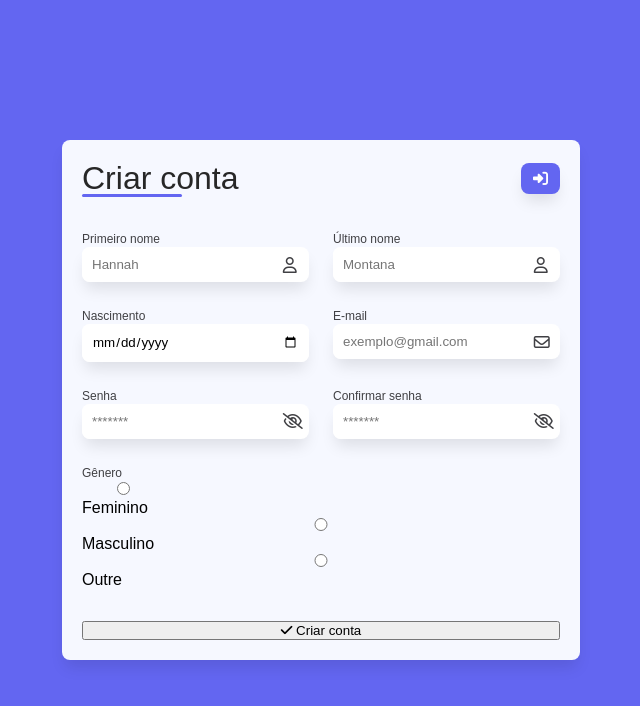
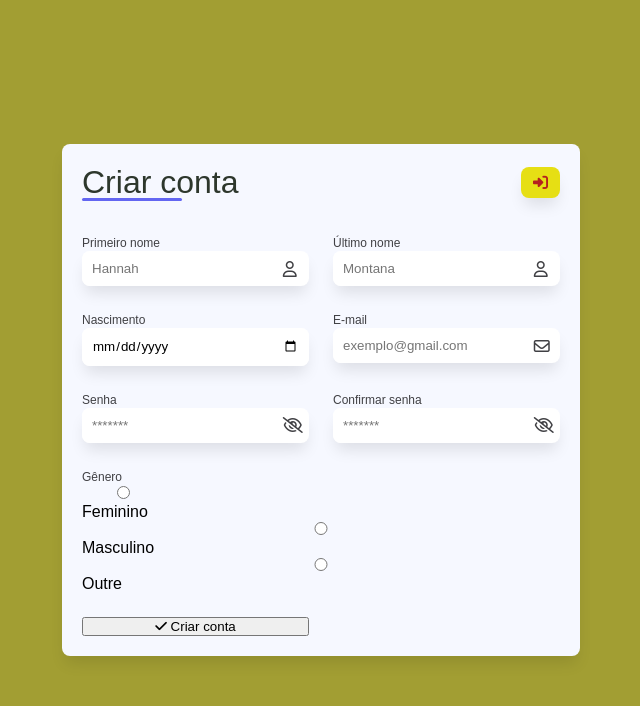
Before and after one commit to jandirapedrosa/multi_exerc, a plain HTML site: page index.html in a window 1280 px wide. Shown: the whole page, without its empty margins (319-959 px from the left). Drawn offline with Linux system fonts and the light colour scheme.

Commit message:
atualização de HTML e CSS

```diff
--- a/index.html
+++ b/index.html
@@ -8,20 +8,25 @@
   <title>Formulário</title>
 </head>
 <body>
+
   <main id="form_container">
-    <div id="form_header">
+<!--Cabeçalho com título-->
+    <header id="form_header">
         <h1 id="form_title">
           Criar conta
         </h1>
         <button class="btn-default">
         <i class="fa-solid fa-right-to-bracket"></i>
         </button>
-    </div>
+    </header>
 
+<!--FORMULÁRIO-->
     <form action="" id="form">
-      <div id="input_container">
+
+      <article id="input_container">
+
 <!--Primeiro input box-->
-        <div class="input-box">
+        <section class="input-box">
           <label
                 for="name"
                 class="form-label"
@@ -38,9 +43,10 @@
                 >
               <i class="fa-regular fa-user"></i>
             </div>
-        </div>
+        </section>
+
 <!-- Segundo input box-->
-        <div class="input-box">
+        <section class="input-box">
           <label
               for="last_name"
               class="form-label"
@@ -57,9 +63,10 @@
               >
             <i class="fa-regular fa-user"></i>
           </div>
-      </div>
+        </section>
+
 <!-- Terceiro input box-->
-        <div class="input-box">
+        <section class="input-box">
           <label
             for="birthdate"
             class="form-label"
@@ -74,10 +81,10 @@
                 class="form-control"
               >
             </div>
-      </div>
+        </section>
 
 <!-- Quarto input box-->
-        <div class="input-box">
+        <section class="input-box">
           <label
             for="email"
             class="form-label"
@@ -94,10 +101,10 @@
               >
             <i class="fa-regular fa-envelope"></i>
             </div>
-      </div>
+        </section>
 
 <!-- Quinto input box-->
-<div class="input-box">
+        <section class="input-box">
           <label
             for="password"
             class="form-label"
@@ -114,10 +121,10 @@
               >
               <i class="fa-regular fa-eye-slash password-icon"></i>
             </div>
-</div>
+        </section>
 
 <!-- Sexto input box-->
-<div class="input-box">
+        <section class="input-box">
           <label
             for="confirm_password"
             class="form-label"
@@ -134,14 +141,15 @@
               >
               <i class="fa-regular fa-eye-slash password-icon"></i>
           </div>
-</div>
+        </section>
+
 <!--Gênero box-->
-        <div class="radio-container">
+        <aside class="radio-container">
           <label class="form-label">
             Gênero
           </label>
 <!--Gênero feminino-->
-          <div id="gender_inputs">
+        <section id="gender_inputs">
           <div class="radio_box">
             <input
               type="radio"
@@ -158,7 +166,8 @@
               </label>
             </input>
           </div>
-          </div>
+        </section>
+
 <!---Gênero masculino-->
         <div class="radio_box">
           <input
@@ -194,12 +203,14 @@
             </label>
           </input>
         </div>
-        </div>
-      </div>
+        </aside>
+
       <button type="submit" class="btn_default">
         <i class="fa-solid fa-check"></i>
         Criar conta
       </button>
+
+      </article>
     </form>
 
   </main>
--- a/src/style/style.css
+++ b/src/style/style.css
@@ -12,11 +12,11 @@ body {
   justify-content: center;
   align-items: center;
   min-height: 100vh;
-  background-color: #6366f1;
+  background-color: #a29e33;
 }
 
 .btn-default {
-  background-color: #6366f1;
+  background-color: #e6df14;
   display: flex;
   align-items: center;
   border: none;
@@ -24,7 +24,7 @@ body {
   border-radius: 8px;
   font-size: 15px;
   font-weight: 500;
-  color: #ffffff;
+  color: #b51f1f;
   cursor: pointer;
   gap: 8px;
   height: fit-content;
@@ -55,7 +55,7 @@ body {
 
 #form_title {
   font-weight: 500;
-  color: #272727;
+  color: #2d372c;
   position: relative;
 }
 
@@ -70,18 +70,23 @@ body {
   bottom: 0;
 }
 
-#form {
-  display: flex;
-  justify-content: space-between;
-  flex-direction: column;
-  gap: 32px;
-  height: 100%;
+#form { /*alterei aqui também, mas já está como estava*/
+display: flex;
+justify-content: space-between;
+flex-direction: column;
+gap: 32px;
+height: 100%;
 }
 
 #input_container {
   display: grid;
   gap: 24px;
 }
+
+/*.input-box {
+  display: grid;
+  gap: 24px;
+}*/
 
 .form-label {
   font-size: 12px;
```
Lines whose indentation alone changed are shown as unchanged.
